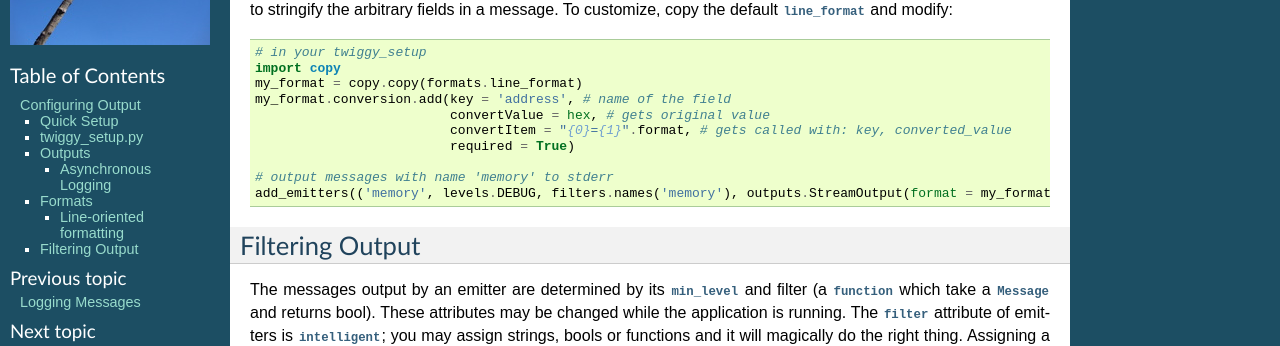
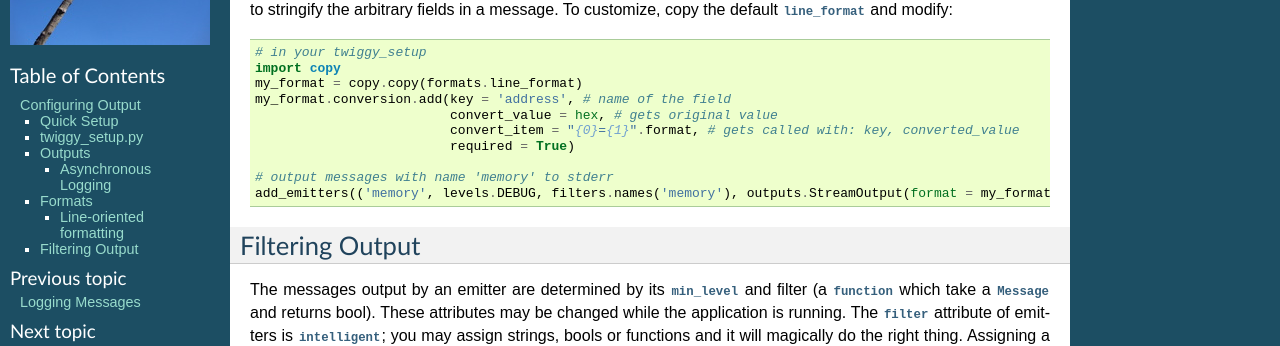
Before and after one commit to wearpants/twiggy, a Sphinx documentation site: the page built from doc/configuration.rst, in a window 1280 px wide and 900 px high, scrolled down 1638 px. Shown: the part 159-505 px from the top of the window. Built offline with Sphinx 7.4.7, drawn with Linux system fonts in a browser that asks for light colours.

Commit message:
More PEP8 naming compatibility.

```diff
--- a/doc/api.rst
+++ b/doc/api.rst
@@ -184,14 +184,14 @@
 
 .. autoclass:: Converter
 
-.. autofunction:: sameValue
+.. autofunction:: same_value
 
-.. autofunction:: sameItem
+.. autofunction:: same_item
 
 .. autofunction:: drop
 
 .. versionadded:: 0.5.0
-    Add `sameValue`, `sameItem`, `drop`.
+    Add `same_value`, `same_item`, `drop`.
 
 .. class:: ConversionTable(seq)
 
--- a/doc/configuration.rst
+++ b/doc/configuration.rst
@@ -105,8 +105,8 @@
     import copy
     my_format = copy.copy(formats.line_format)
     my_format.conversion.add(key = 'address', # name of the field
-                             convertValue = hex, # gets original value
-                             convertItem = "{0}={1}".format, # gets called with: key, converted_value
+                             convert_value = hex, # gets original value
+                             convert_item = "{0}={1}".format, # gets called with: key, converted_value
                              required = True)
 
     # output messages with name 'memory' to stderr
--- a/doc/reference_guide.rst
+++ b/doc/reference_guide.rst
@@ -285,8 +285,8 @@
     # uppercase value
     # make mandatory
     conversion.add(key = 'shape',
-                   convertValue = str.upper,
-                   convertItem = '{1}'.format, # stringify 2nd item (value)
+                   convert_value = str.upper,
+                   convert_item = '{1}'.format, # stringify 2nd item (value)
                    required = True)
 
     # format height value with two decimal places
```
Also changed, not shown: 2 other files.
